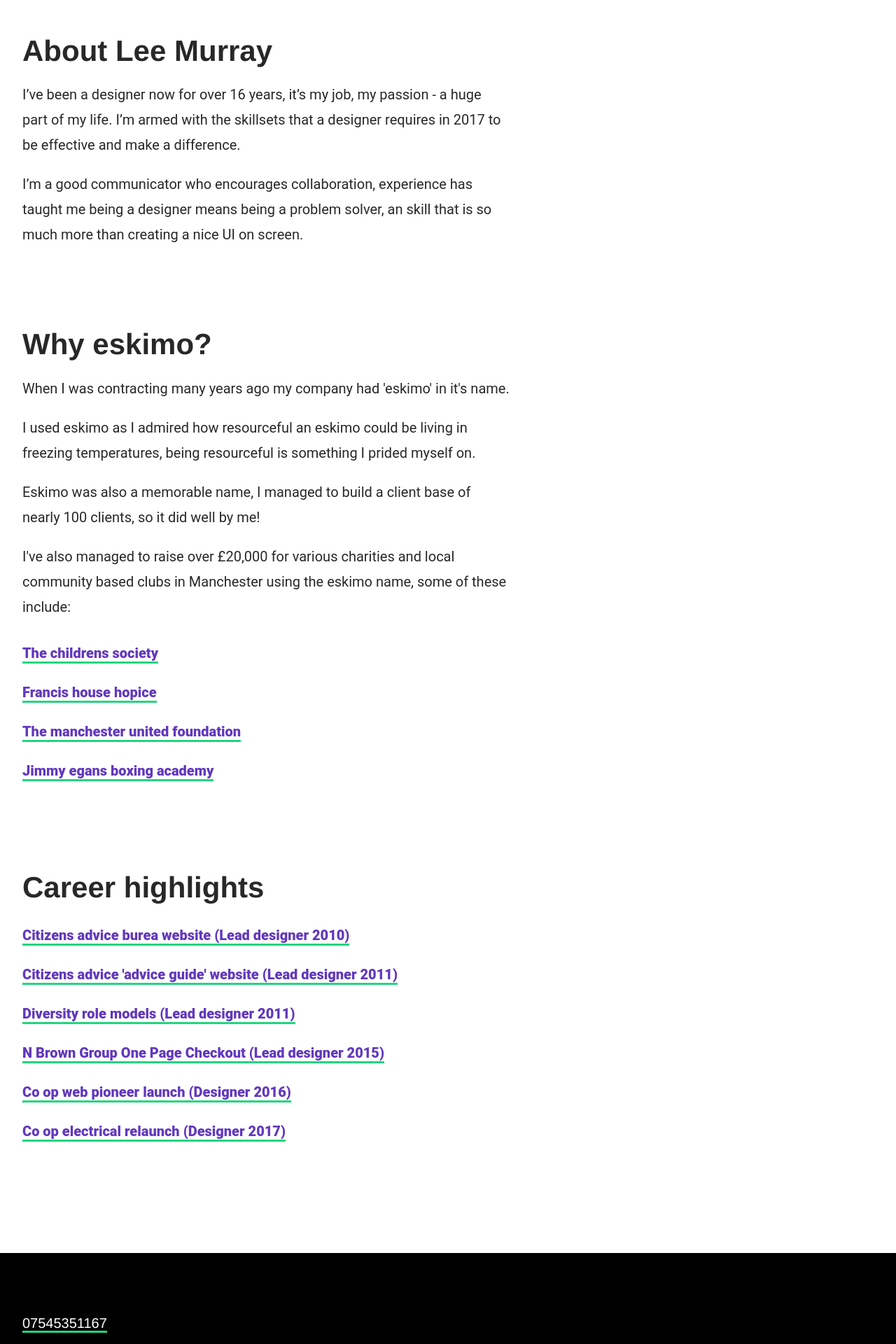
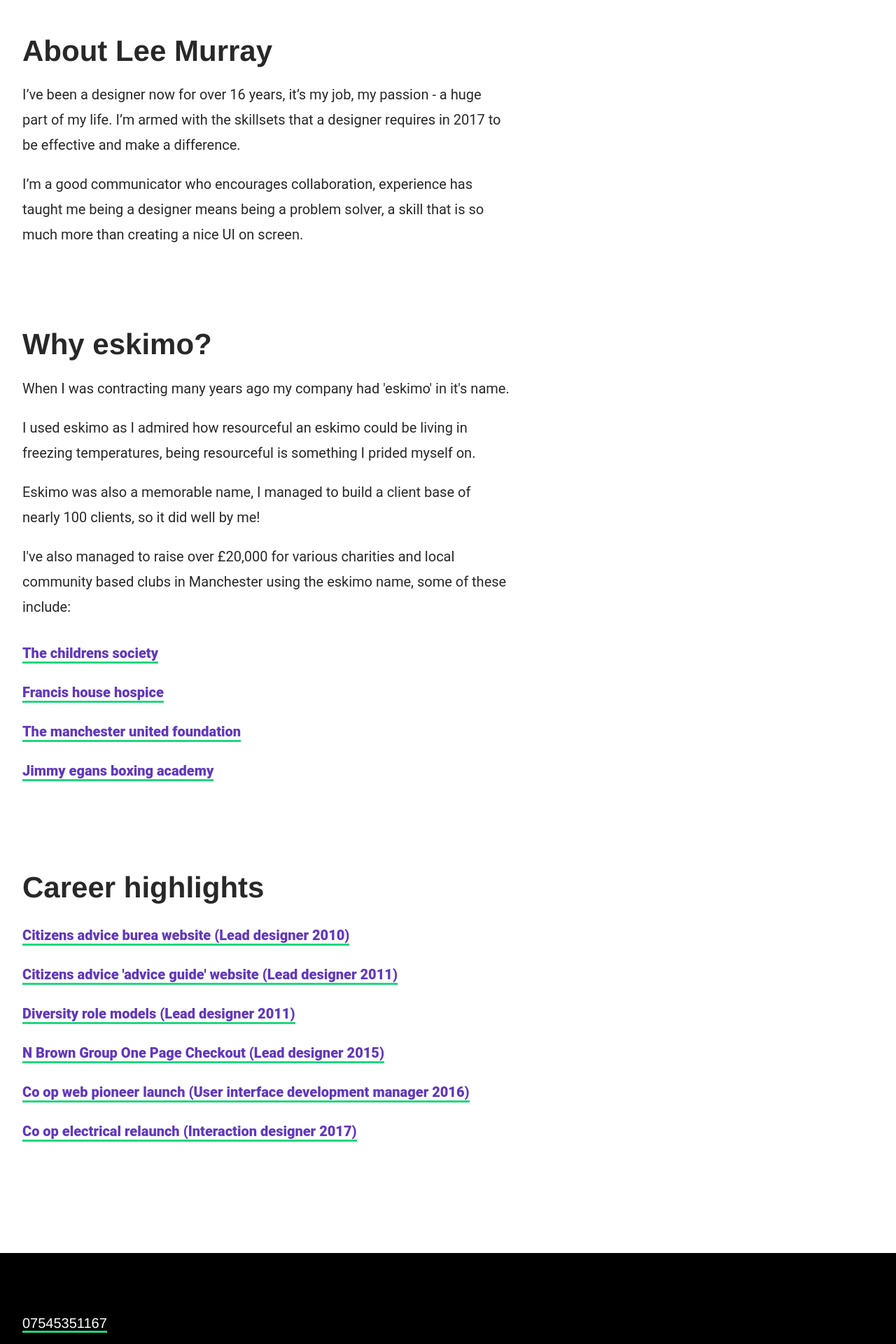
Before and after one commit to uxeskimo/uxeskimo, a Jekyll site: the page built from eskimo.html, in a window 1280 px wide. Shown: the part 618-2538 px from the top of the page at 70% size. Built offline with Jekyll 4.4.1, drawn with Linux system fonts in a browser that asks for light colours; nearby versions of some CDN libraries.

Commit message:
Content tweaks

```diff
--- a/_layouts/default.html
+++ b/_layouts/default.html
@@ -84,7 +84,7 @@
 
                         <h2>My blog</h2>
 
-                        <p>I speak from the heart about what I love.</p>
+                        <p>I write mainly about design.</p>
 
                         <a href="blog.html" class="btn">Read more</a>
 
--- a/_scss/uxeskimo/_blog-post.scss
+++ b/_scss/uxeskimo/_blog-post.scss
@@ -158,9 +158,12 @@ Blog post
     font-family: $proxi;
     font-weight: 700;
     line-height: 1.8;
-    font-size: 22px;
+    font-size: 18px;
     margin: 52px 0;
     border-left: 7px solid #21d67f;
+      @include media(medium) {
+        font-size: 22px;
+      }
      li {
        list-style: none;
        padding-left: 0;
--- a/_scss/uxeskimo/_creations.scss
+++ b/_scss/uxeskimo/_creations.scss
@@ -1,22 +1,24 @@
 /*===============================================
-About
+Cretion
 ===============================================*/
 
 .creations .main {
   margin-top: 30px;
-  margin-bottom: 130px;
+  margin-bottom: 80px;
     h1, h2 {
-      font-size: 33px;
+      font-size: 24px;
       font-weight: $bold;
-      margin-bottom: 10px;
+      margin-bottom: 0px;
           @include media(medium) {
-              font-size: 42px;
+              font-size: 26px;
           }
     }
 
     p {
       line-height: 1.8;
       font-size: 18px;
+      margin-top: 4px;
+      margin-bottom: 45px;
       @include media(medium) {
         font-size: 20px;
       }
--- a/eskimo.html
+++ b/eskimo.html
@@ -10,7 +10,7 @@ title: Eskimo
 
 <p>I’ve been a designer now for over 16 years, it’s my job, my passion - a huge part of my life.  I’m armed with the skillsets that a designer requires in 2017 to be effective and make a difference.</p>
 
-<p>I’m a good communicator who encourages collaboration,  experience has taught me being a designer means being a problem solver, an skill that is so much more than creating a nice UI on screen.</p>
+<p>I’m a good communicator who encourages collaboration,  experience has taught me being a designer means being a problem solver, a skill that is so much more than creating a nice UI on screen.</p>
 
 <h2>Why eskimo?</h2>
 
@@ -24,7 +24,7 @@ title: Eskimo
 
 <ul class="link-list">
   <li><a href="https://www.childrenssociety.org.uk/">The childrens society</a></li>
-  <li><a href="http://www.francishouse.org.uk/">Francis house hopice</a></li>
+  <li><a href="http://www.francishouse.org.uk/">Francis house hospice</a></li>
   <li><a href="http://www.mufoundation.org/">The manchester united foundation</a></li>
   <li><a href="https://www.facebook.com/jimmyegansboxingacademy/">Jimmy egans boxing academy</a></li>
 </ul>
@@ -37,6 +37,6 @@ title: Eskimo
   <li><a href="https://www.citizensadvice.org.uk/">Citizens advice 'advice guide' website (Lead designer 2011)</a></li>
   <li><a href="https://www.diversityrolemodels.org/?gclid=CICtgK_tjdUCFeEy0wodQkIAoA">Diversity role models (Lead designer 2011)</a></li>
   <li><a href="http://www.jacamo.co.uk/">N Brown Group One Page Checkout (Lead designer 2015)</a></li>
-  <li><a href="https://www.coop.co.uk/">Co op web pioneer launch (Designer 2016)</a></li>
-  <li><a href="https://electrical.coop.co.uk/">Co op electrical relaunch (Designer 2017)</a></li>
+  <li><a href="https://www.coop.co.uk/">Co op web pioneer launch (User interface development manager 2016)</a></li>
+  <li><a href="https://electrical.coop.co.uk/">Co op electrical relaunch (Interaction designer 2017)</a></li>
 </ul>
```
Also changed, not shown: creations.html (+18 -13 lines), assets/css/main.css, 3 other files.
